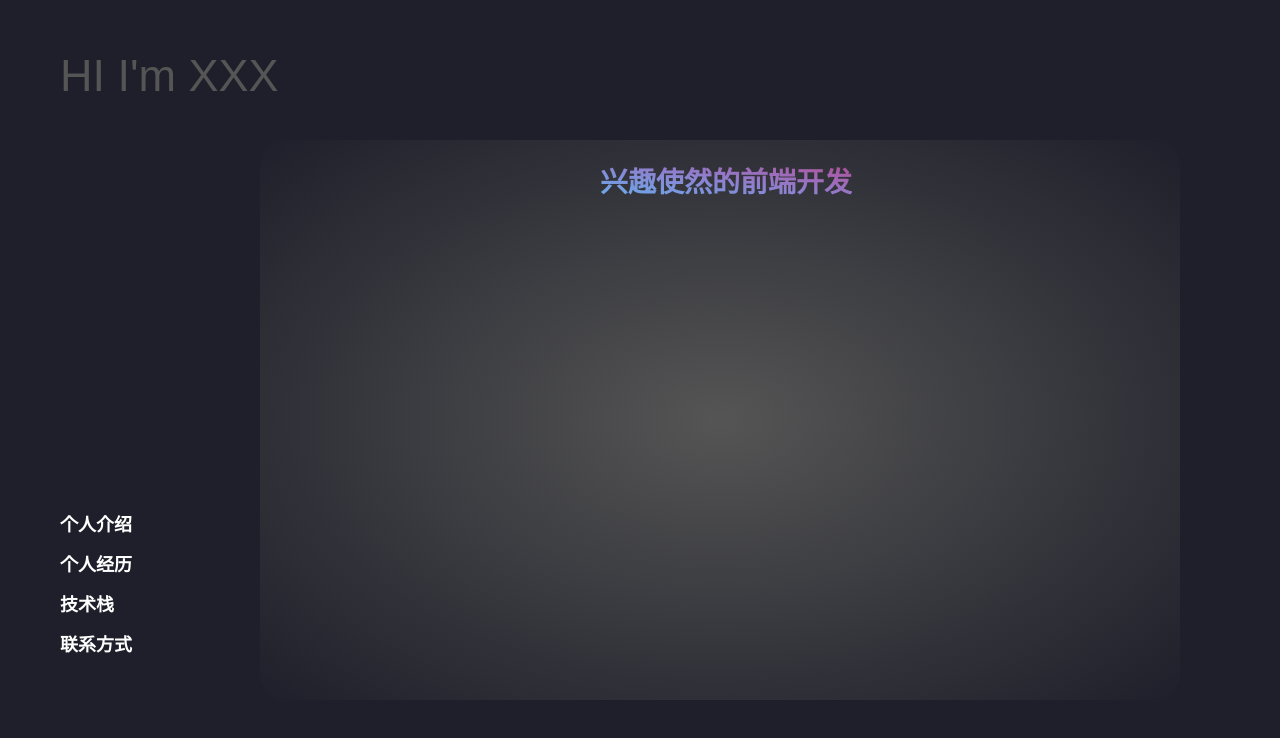
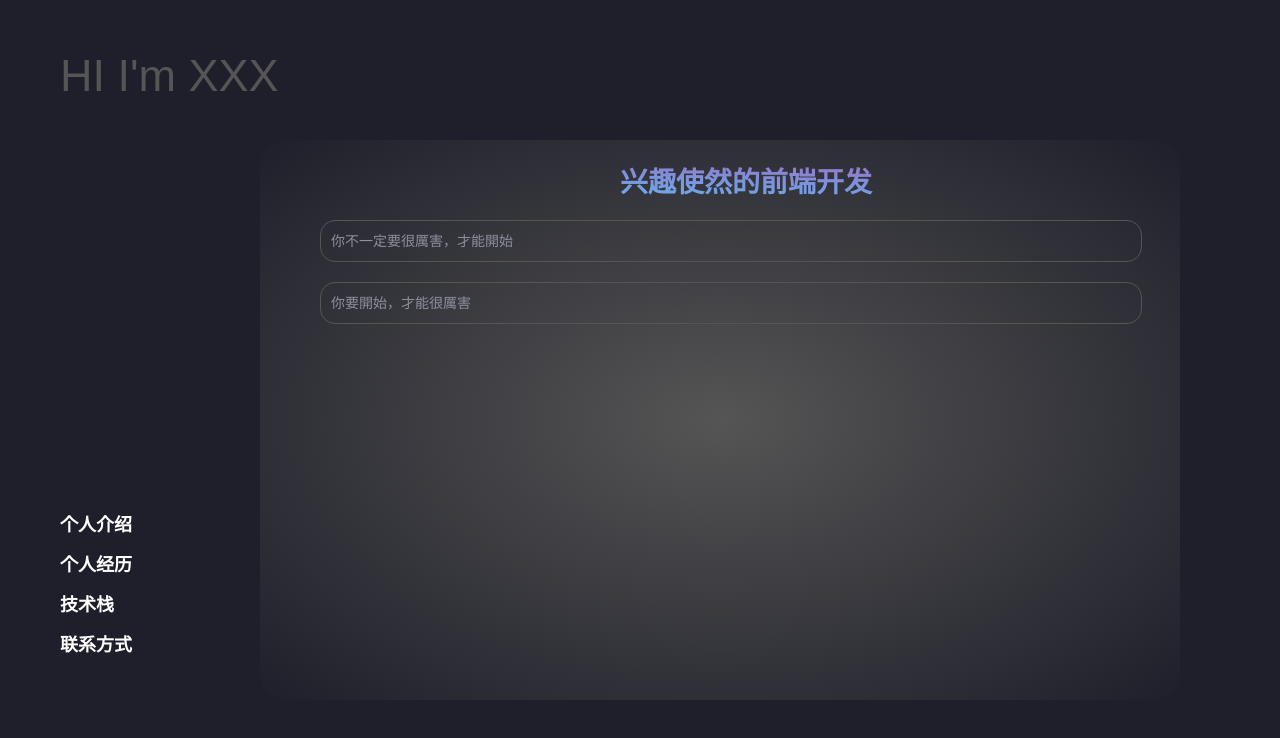
Before and after one commit to zhangjiadi225/resume, a Vue app: page /#/ in a window 1280 px wide. Shown: the top 738 px of the page. Built offline with nearby package versions, Linux system fonts and the light colour scheme.

Commit message:
描述展示组件封装

```diff
--- a/src/App.vue
+++ b/src/App.vue
@@ -21,7 +21,7 @@
   </div>
 </template>
 
-<style lang="scss">
+<style lang="scss" scoped>
 .main {
   width: 1200px;
   height: 700px;
--- a/src/assets/style/common.scss
+++ b/src/assets/style/common.scss
@@ -2,6 +2,9 @@
 /* css common */
 html{ overflow: auto; }
 body, div, dl, dt, dd, ul, ol, li, h1, h2, h3, h4, h5, h6, pre, code, form, fieldset, legend, input, button, textarea, p, blockquote, th, td{ margin: 0; padding: 0; }
+body{
+    overflow: hidden;
+}
 div, p{ word-break: break-all; }
 body{ background: #1e1f2a; font-size: 14px; font-family: Microsoft YaHei, Arial, Helvetica; color: #8d8e9b /* -moz-user-select: none; user-select: none;  *//*overflow:hidden;*/ }
 h1, h2, h3, h4, h5, h6{ font-weight: normal; font-size: 100%; }
--- a/src/components/index.vue
+++ b/src/components/index.vue
@@ -1,14 +1,20 @@
-<script setup></script>
+<script setup>
+import { reactive } from 'vue';
+const arr = reactive(['你不一定要很厲害，才能開始','你要開始，才能很厲害'])
+</script>
 
 <template>
   <div>
     <div class="title">兴趣使然的前端开发</div>
+    <Describe v-for="item in arr">
+      {{item}}
+    </Describe>
   </div>
 </template>
 
-<style lang="scss">
+<style lang="scss" scoped>
 .title{
-  position: absolute;
+  position: relative;
   font-size: 28px;
   font-weight: 700;
   left: 340px;
--- /dev/null
+++ b/src/components/mini-part/describe.vue
@@ -0,0 +1,23 @@
+<script setup>
+
+</script>
+
+<template>
+  <div class="item">
+    <slot></slot>
+  </div>
+</template>
+
+<style lang="scss" scoped>
+.item{
+    width: 800px;
+    height: 40px;
+    margin-top: 20px;
+    line-height: 40px;
+    margin-left: 40px;
+    border-radius: 15px;
+    border: 1px solid #555555;
+    padding-left: 10px;
+    padding-right: 10px;
+}
+</style>
--- /dev/null
+++ b/src/components/mini-part/index.js
@@ -0,0 +1,6 @@
+import Describe from './describe.vue'
+export default {
+    install:(app)=> {
+        app.component('Describe',Describe)
+    }
+}
--- a/src/main.js
+++ b/src/main.js
@@ -1,9 +1,10 @@
 import { createApp } from 'vue'
 import App from './App.vue'
-import  router  from './router/index'
+import  router  from './router/index.js'
 import './assets/style/common.scss'
-
+import components from './components/mini-part/index.js'
 
 createApp(App)
   .use(router)
+  .use(components)
   .mount('#app')
```
